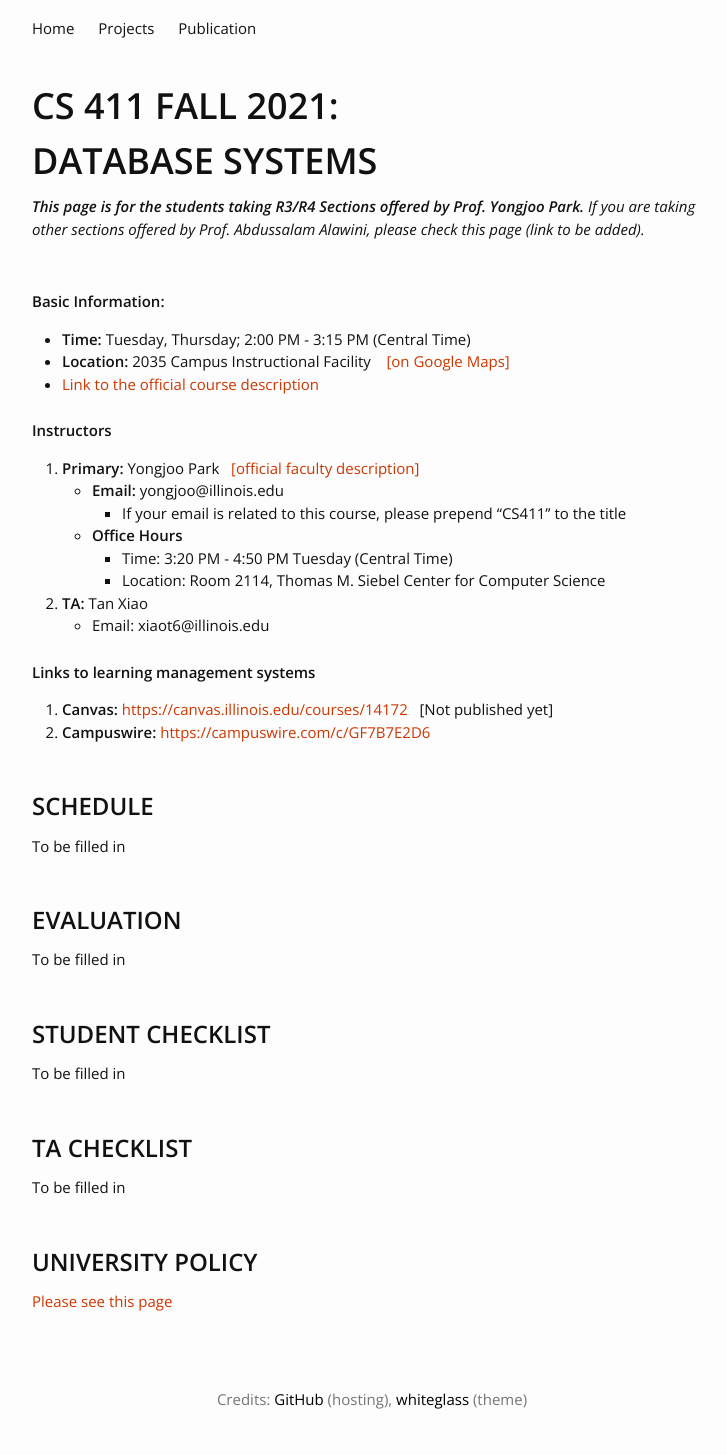
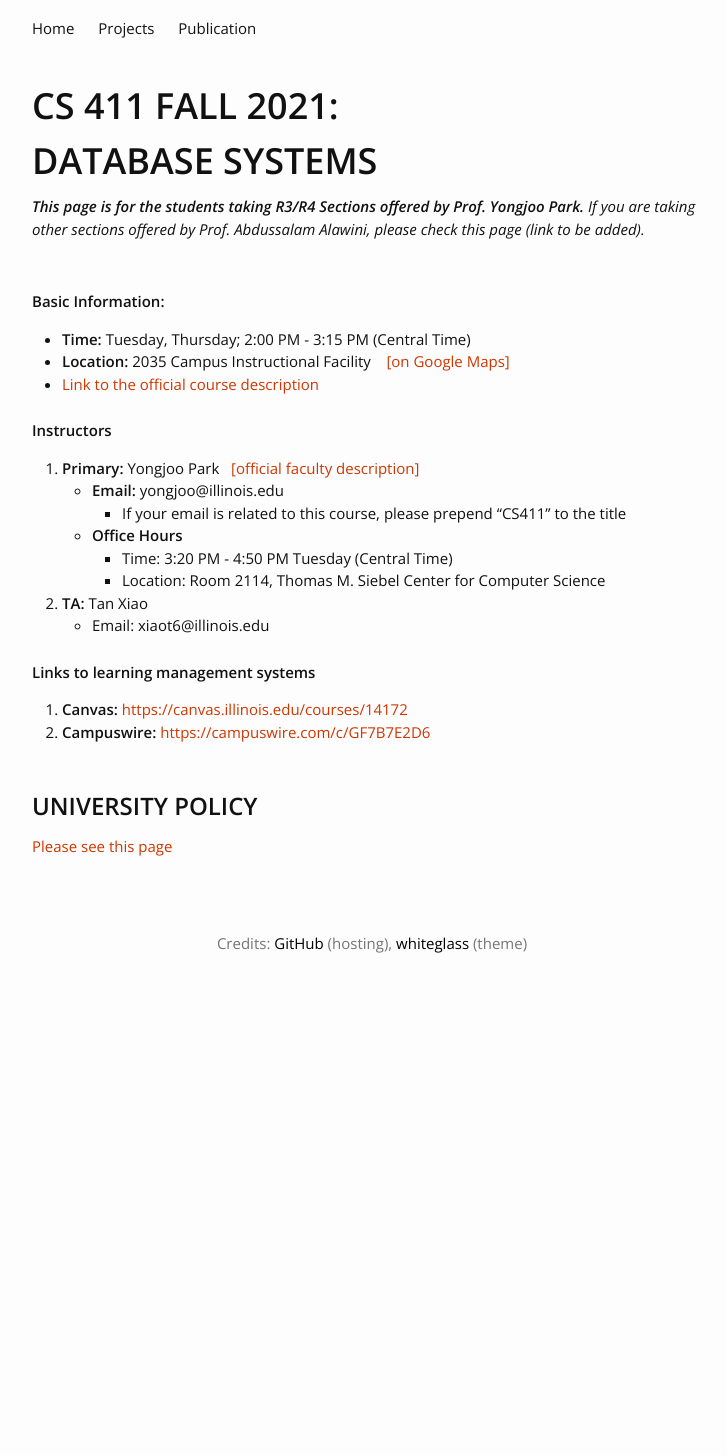
Before and after one commit to pyongjoo/pyongjoo.github.io, a Jekyll site: the page built from teaching/fall2021/cs411.md, in a window 1280 px wide. Shown: the whole page, without its empty margins (268-995 px from the left). Built offline with Jekyll 4.4.1, drawn with Linux system fonts in a browser that asks for light colours; after the commit the page ends 1000 px from its top, so only the background shows below that.

Commit message:
removed unused sections

```diff
--- a/teaching/fall2021/cs411.md
+++ b/teaching/fall2021/cs411.md
@@ -34,37 +34,10 @@ layout: default
 
 
 **Links to learning management systems**
-1. **Canvas:** [https://canvas.illinois.edu/courses/14172](https://canvas.illinois.edu/courses/14172) &nbsp; [Not published yet]
+1. **Canvas:** [https://canvas.illinois.edu/courses/14172](https://canvas.illinois.edu/courses/14172)
 1. **Campuswire:** [https://campuswire.com/c/GF7B7E2D6](https://campuswire.com/c/GF7B7E2D6)
 
 
-
-<div class="extra-row-spacer"></div>
-
-### **SCHEDULE**
-
-To be filled in
-
-
-<div class="extra-row-spacer"></div>
-
-### **EVALUATION**
-
-To be filled in
-
-
-<div class="extra-row-spacer"></div>
-
-### **STUDENT CHECKLIST**
-
-To be filled in
-
-
-<div class="extra-row-spacer"></div>
-
-### **TA CHECKLIST**
-
-To be filled in
 
 
 <div class="extra-row-spacer"></div>
```
